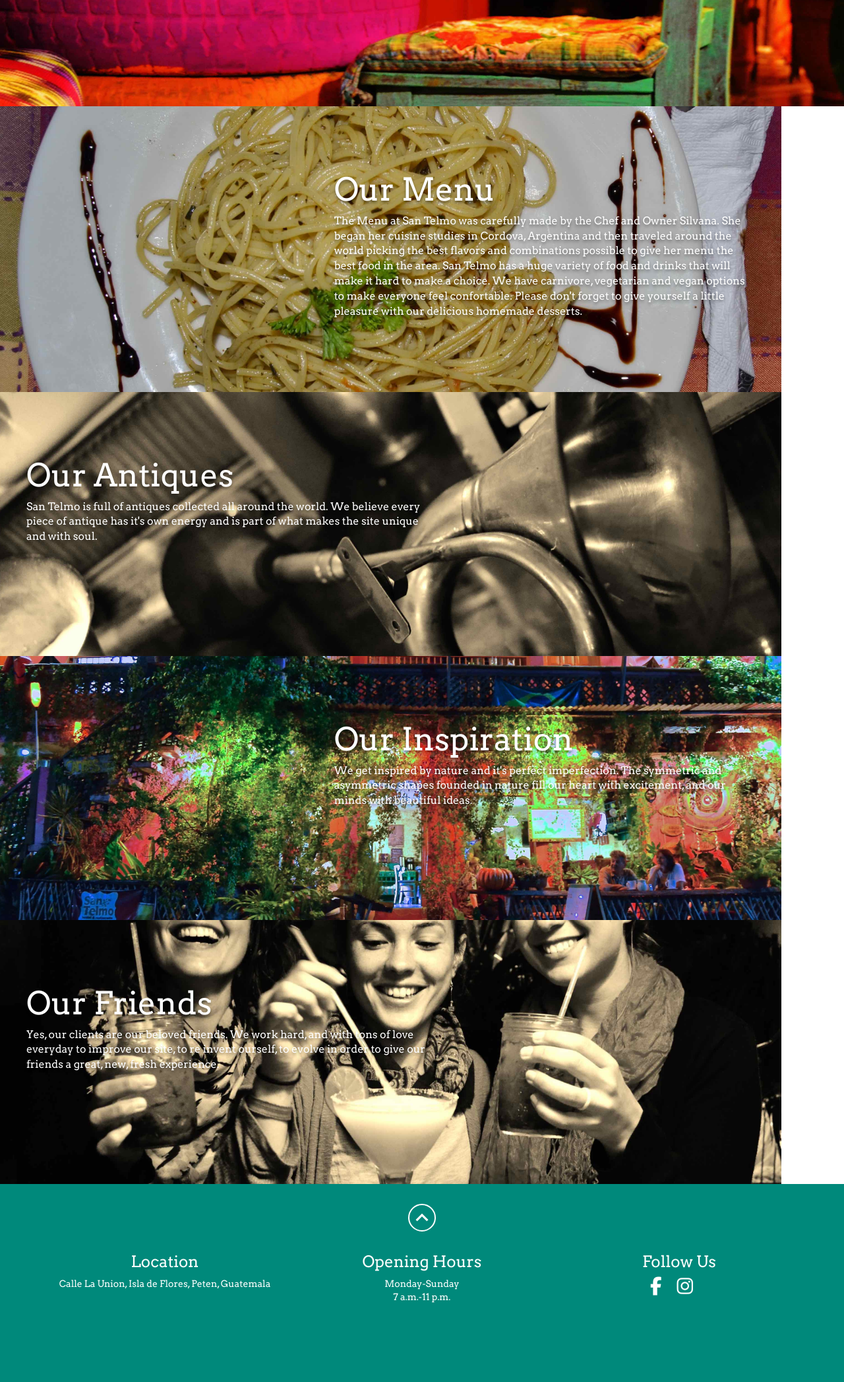
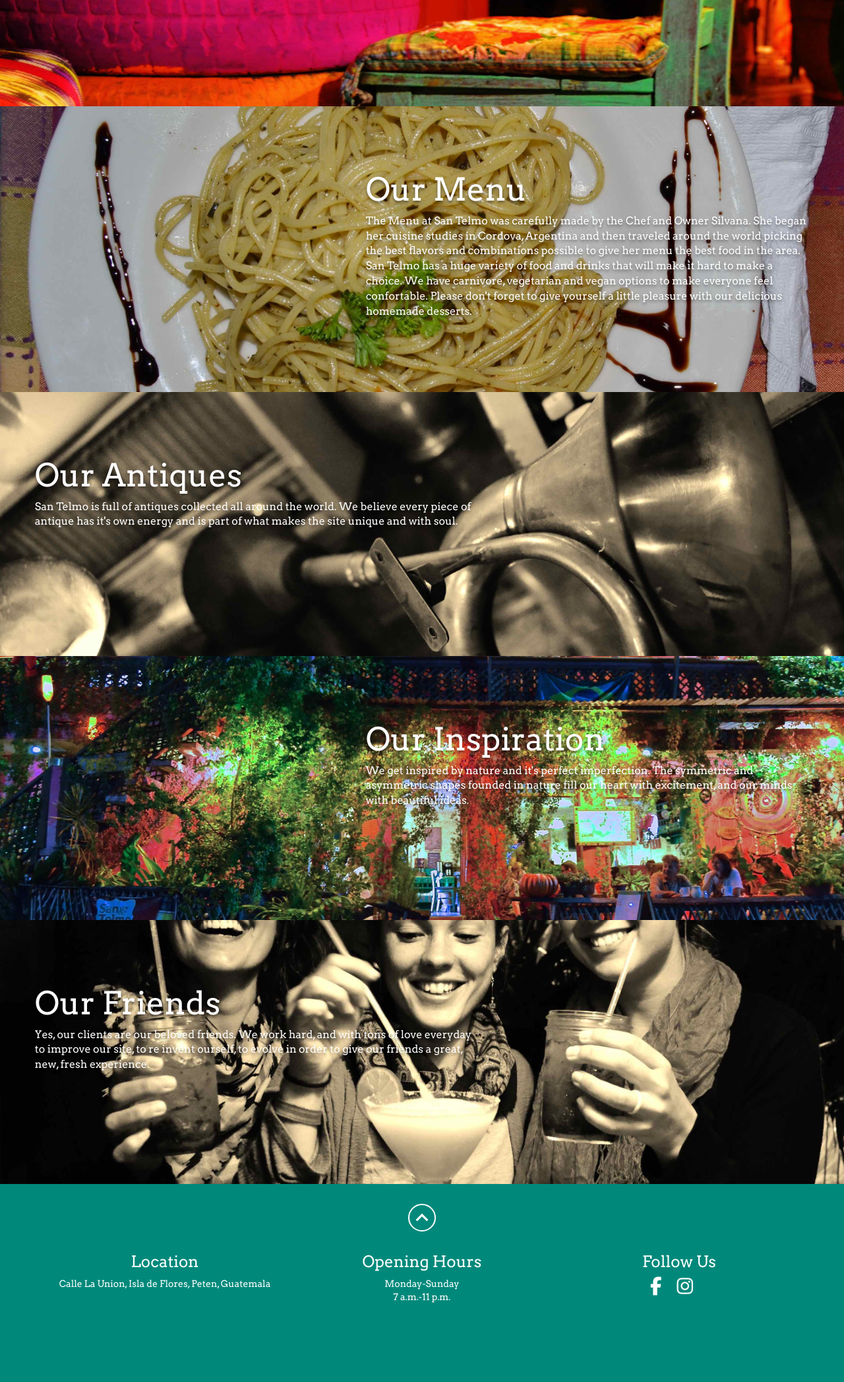
Before and after one commit to rmeoni/santelmo, a Rails app: template app/views/pages/about.html.erb in a window 1280 px wide. Shown: the part 439-2533 px from the top of the page at 66% size. Run offline with Rails 7, Linux system fonts and the light colour scheme; the template is opened without the code that fills it, so the values that code supplies are empty; style sheets or scripts are compiled from the project's sources; some libraries are stand-ins or nearby versions.

Commit message:
re styling about page

```diff
--- a/app/assets/stylesheets/pages.scss
+++ b/app/assets/stylesheets/pages.scss
@@ -64,12 +64,12 @@
   padding:10px;
 }
 
-#bs-over .supporting .container {
-  margin: 0px;
-  padding: 0px;
+#bs-over .about .supporting .container {
+  padding: 0;
+  left: 0;
   right: 0;
-  left: 0;
-}
+  width: 98%;
+  }
 
 .supporting .col-md-7 p {
   padding-bottom:20px;
```
